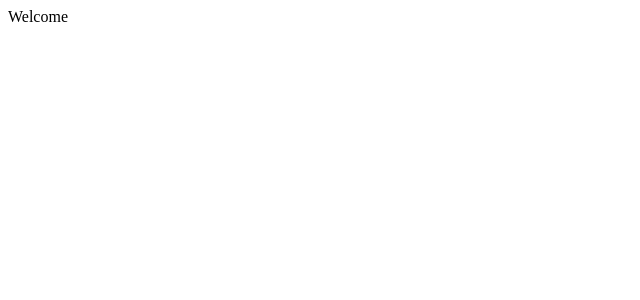
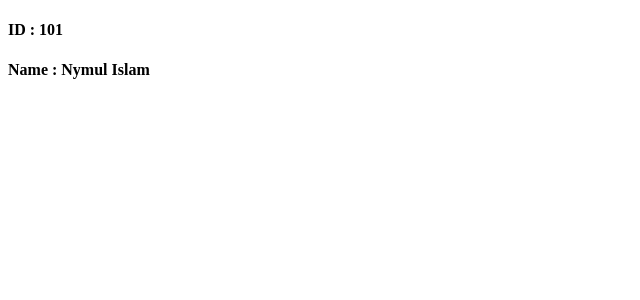
Before and after one commit to nymul-islam-moon/react-anisul-islam, a React (Create React App) app: page / in a window 1280 px wide. Shown: the top 300 px of the page, without its empty margins (0-640 px from the left). Built offline with nearby package versions, Linux system fonts and the light colour scheme.

Commit message:
Class 54
Prop drilling

```diff
--- a/src/App.js
+++ b/src/App.js
@@ -3,15 +3,14 @@
  */
 import React from 'react';
 import UseReducer from "./HOOKS/useReducer";
+import Component1 from "./Components/PROP_DRILLING/Component1";
 /**
  * Import Custom
  */
 
 const App = () => {
     return (
-        <div>
-            Welcome
-        </div>
+        <Component1 />
     );
 };
 
--- /dev/null
+++ b/src/Components/PROP_DRILLING/Component1.js
@@ -0,0 +1,12 @@
+import React, {useState} from "react";
+import Component2 from "./Component2";
+
+const Component1 = () => {
+    const [user, setUser] = useState({id: 101, name: "Nymul Islam"});
+    return (
+        // <div>Component 1</div>
+        <Component2 user={user} />
+    )
+}
+
+export default Component1;
--- /dev/null
+++ b/src/Components/PROP_DRILLING/Component2.js
@@ -0,0 +1,10 @@
+import React from "react";
+import Component3 from "./Component3";
+
+const Component2 = ({user}) => {
+    return (
+        <Component3 user={user} />
+    )
+}
+
+export default Component2;
--- /dev/null
+++ b/src/Components/PROP_DRILLING/Component3.js
@@ -0,0 +1,10 @@
+import React from "react";
+import Component4 from "./Component4";
+
+const Component3 = ({user}) => {
+    return (
+        <Component4 user={user} />
+    )
+}
+
+export default Component3;
--- /dev/null
+++ b/src/Components/PROP_DRILLING/Component4.js
@@ -0,0 +1,13 @@
+import React from "react";
+
+const Component4 = ({user}) => {
+    const {id, name} = user;
+    return (
+        <div>
+            <h4>ID   : { id }</h4>
+            <h4>Name : { name }</h4>
+        </div>
+    )
+}
+
+export default Component4;
```
